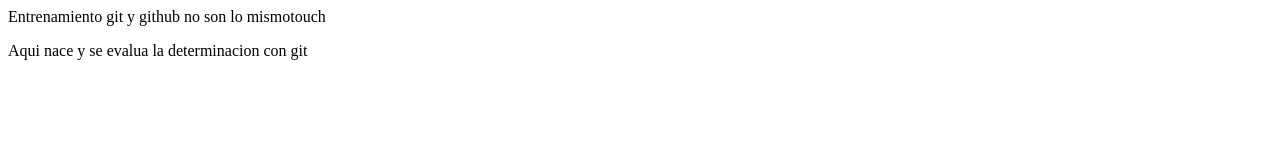
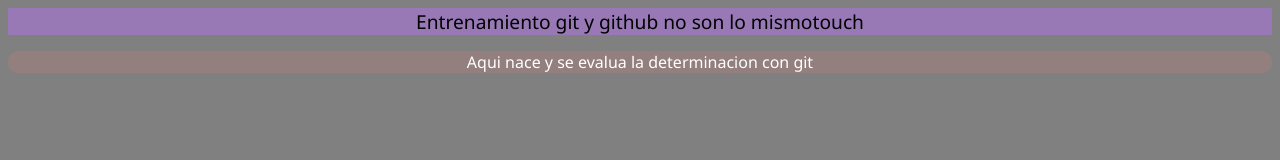
Before and after one commit to JuanSotomonnte/Pruebas, a plain HTML site: page index.html in a window 1280 px wide. Drawn offline with Linux system fonts and the light colour scheme.

Commit message:
diseño en la rama master

```diff
--- a/estilos.css
+++ b/estilos.css
@@ -3,16 +3,22 @@
     font-family: 'Segoe UI', Tahoma, Geneva, Verdana, sans-serif;
 
 }
+.titulos{
+    background-color: rgb(152, 121, 182);
+    text-align: center;
+  font-size: larger;
+}
+.contenedor{
 
-#contenedor{
-    border:2px white;
     border-radius: 10px;
     background-color: rgb(148, 127, 127);
     color :white;
+    text-align: center;
 }
-#contenedor:hover{
-    border:2px white;
+.contenedor:hover{
+
     border-radius: 10px;
     background-color: rgb(65, 60, 60);
     color :white;
+    text-align: center;
 }
--- a/index.html
+++ b/index.html
@@ -1,6 +1,7 @@
 <!DOCTYPE html>
 <html lang="en">
 <head>
+    <link rel="stylesheet" href="./estilos.css">
     <meta charset="UTF-8">
     <meta name="viewport" content="width=device-width, initial-scale=1.0">
     <title>Pagina de prueba</title>
```
